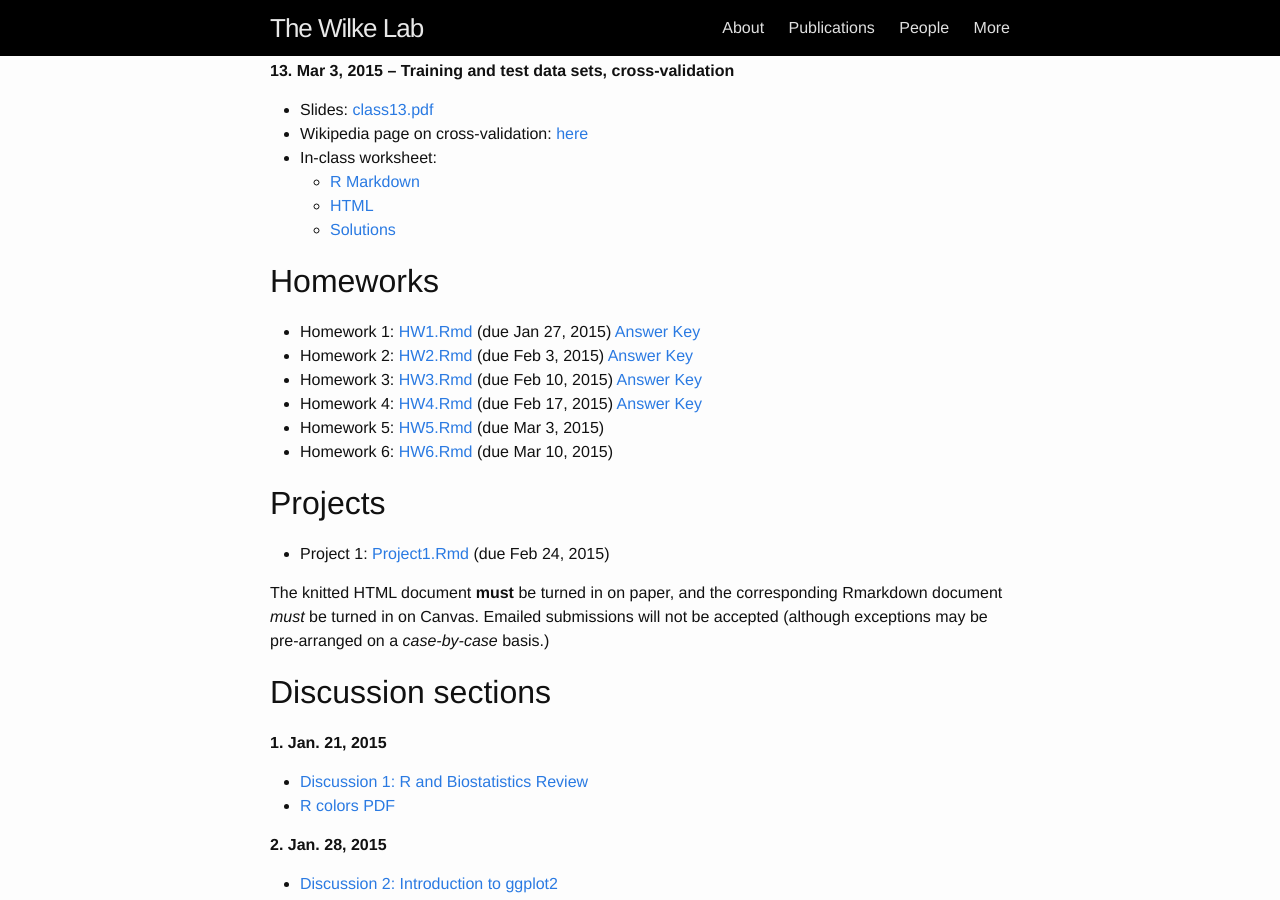
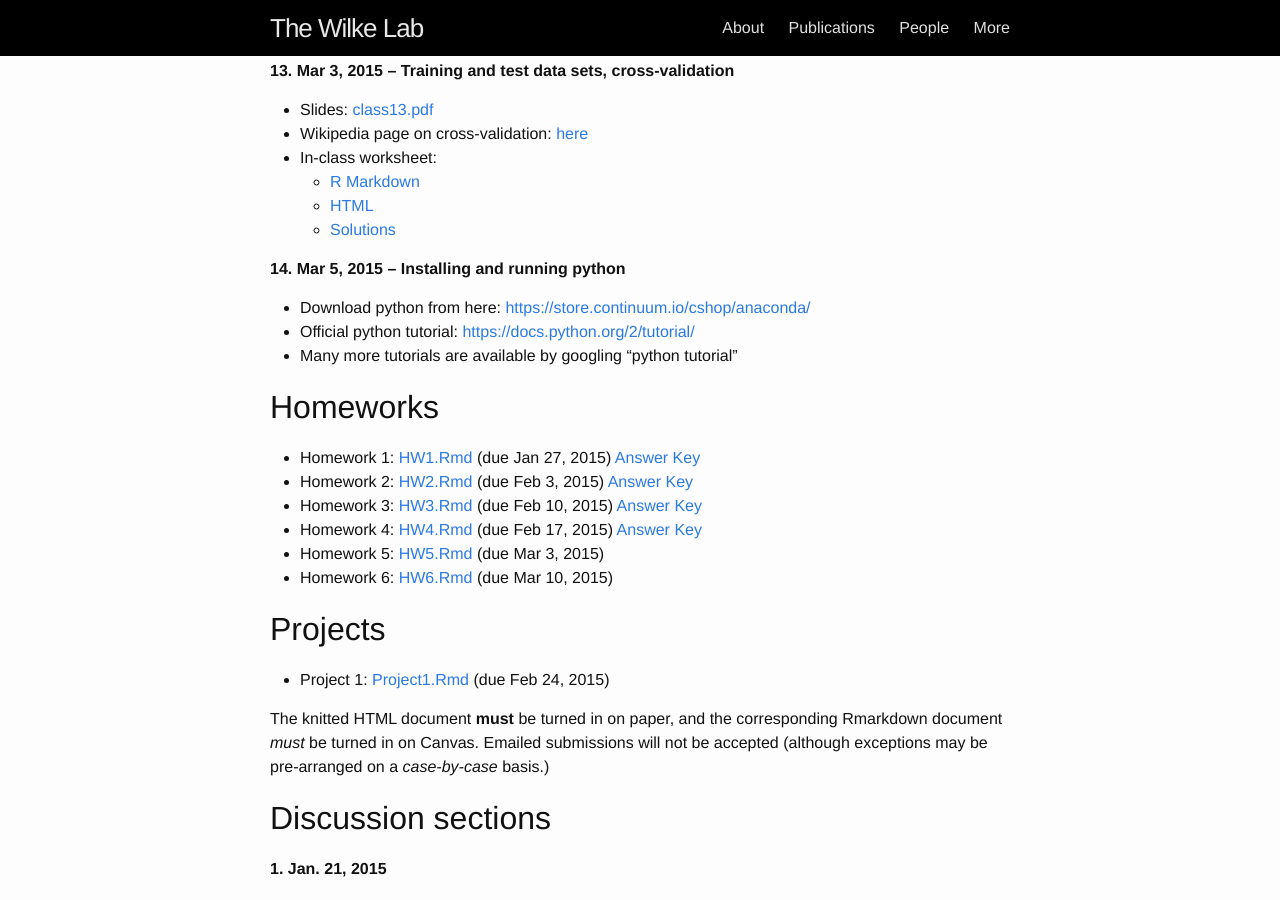
Before and after one commit to wilkelab/wilkelab.github.io.archive_sep_2020, a Jekyll site: the page built from classes/SDS348_spring_2015.md, in a window 1280 px wide and 900 px high, scrolled down 2778 px. Built offline with Jekyll 4.4.1, drawn with Linux system fonts in a browser that asks for light colours.

Commit message:
class 14

```diff
--- a/classes/SDS348_spring_2015.md
+++ b/classes/SDS348_spring_2015.md
@@ -132,6 +132,11 @@ Syllabus and schedule: [SDS348_syllabus_spring2015.pdf](/classes/SDS348/SDS348_s
     - [HTML](/classes/SDS348/2015_spring_worksheets/class13.html)
     - [Solutions](/classes/SDS348/2015_spring_worksheets/class13_solutions.html)
 
+**14. Mar 5, 2015 – Installing and running python**
+
+* Download python from here: [https://store.continuum.io/cshop/anaconda/](https://store.continuum.io/cshop/anaconda/)
+* Official python tutorial: [https://docs.python.org/2/tutorial/](https://docs.python.org/2/tutorial/)
+* Many more tutorials are available by googling "python tutorial"
 
 ## Homeworks
 - Homework 1: [HW1.Rmd](/classes/SDS348/2015_spring_homeworks/HW1.Rmd) (due Jan 27, 2015) [Answer Key](/classes/SDS348/2015_spring_homeworks/HW1-solution.html)
```
